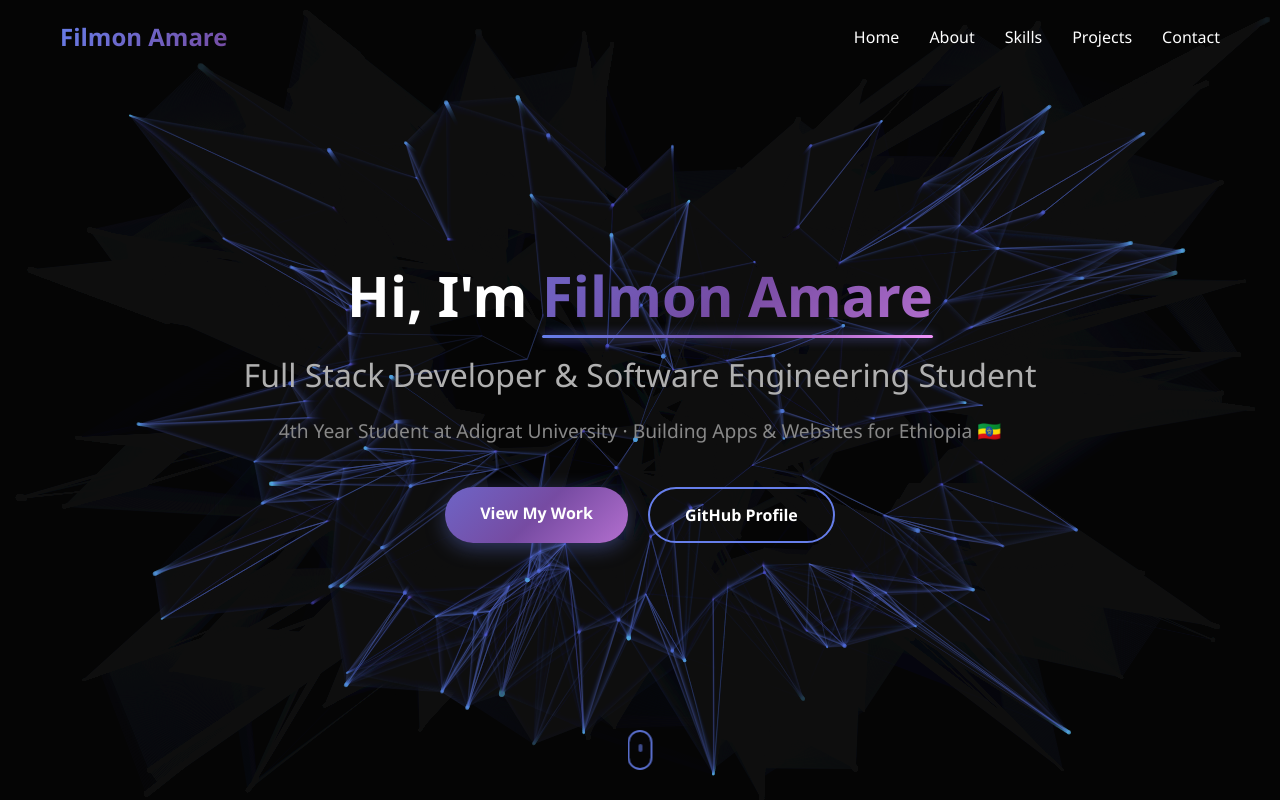
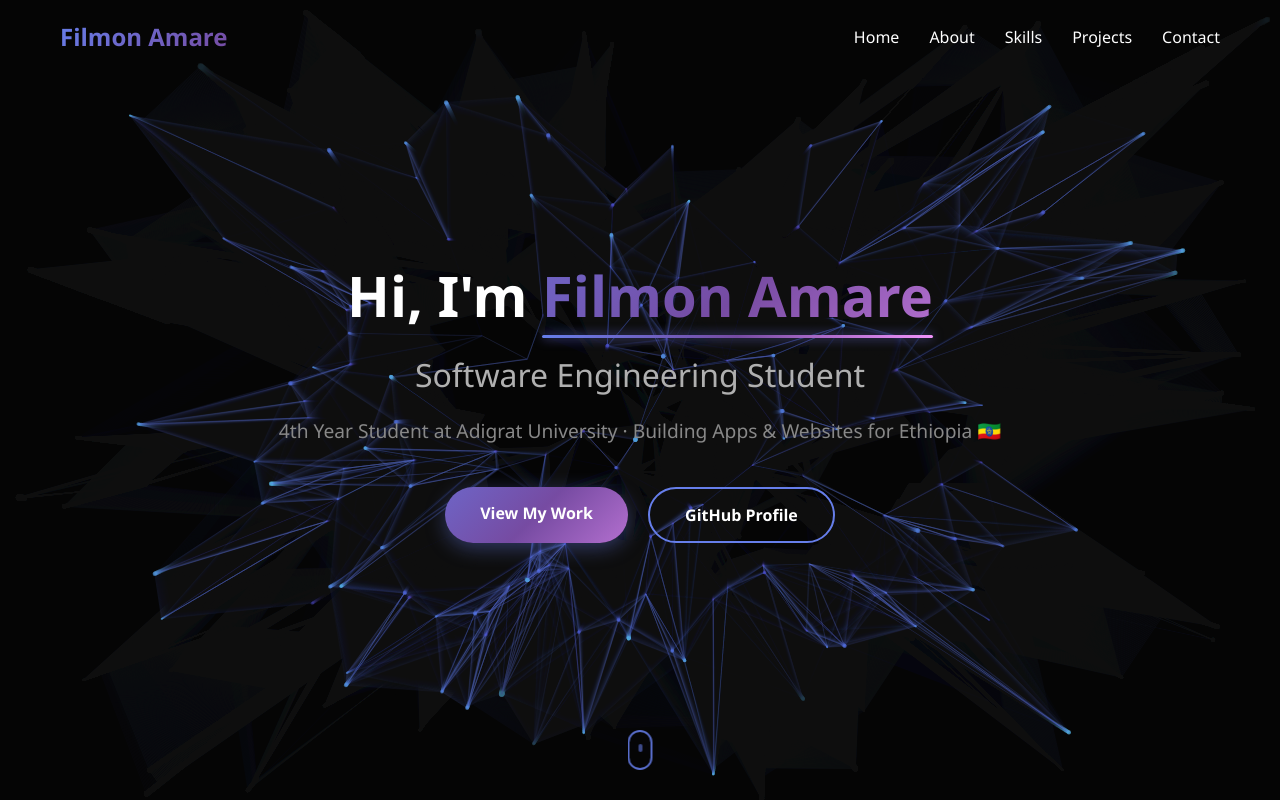
Before and after one commit to fili112/portfolio, a React (Vite) app: page / in a window 1280 px wide. Shown: the top 800 px of the page. Built offline with nearby package versions, Linux system fonts and the light colour scheme; no server answers.

Commit message:
Remove Full Stack Developer from hero

```diff
--- a/src/components/Hero.jsx
+++ b/src/components/Hero.jsx
@@ -26,7 +26,7 @@ const Hero = () => {
           animate={{ opacity: 1, y: 0 }}
           transition={{ delay: 0.4, duration: 0.8 }}
         >
-          Full Stack Developer & Software Engineering Student
+          Software Engineering Student
         </motion.h2>
 
         <motion.p
```
